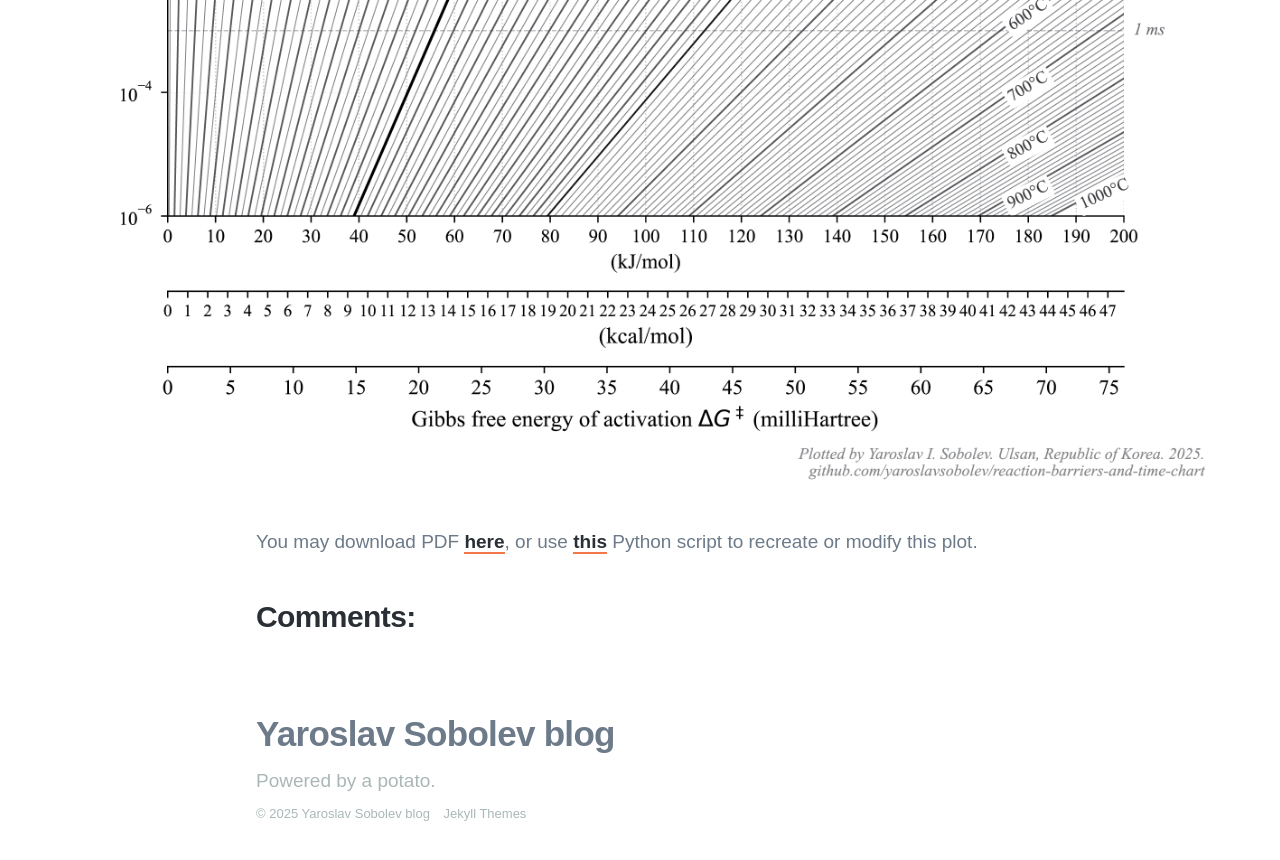
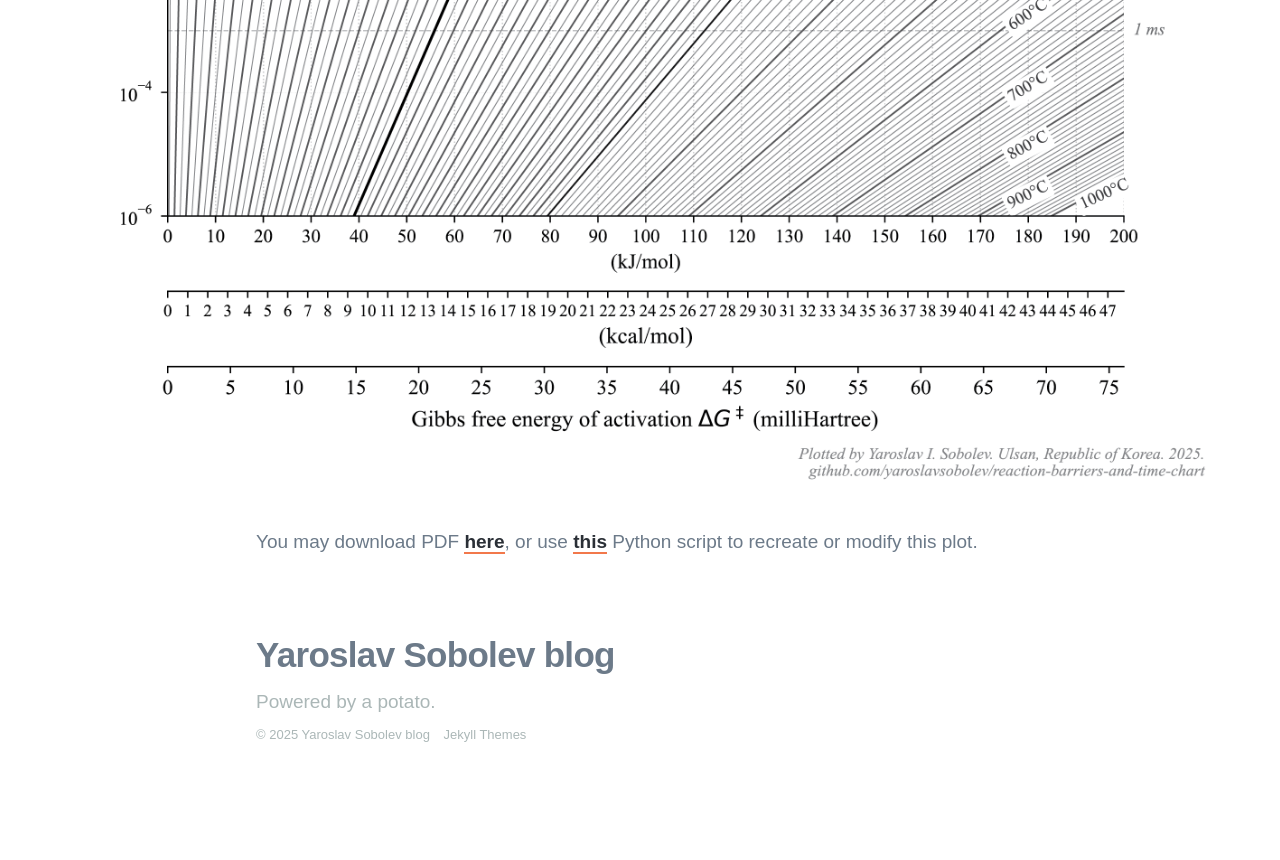
Before and after one commit to yaroslavsobolev/pages, a Jekyll site: the page built from _projects/2025-reaction-rate-as-a-function-of-activation-free-energy-and-temperature.md, in a window 1280 px wide and 900 px high, scrolled down 1421 px. Shown: the top 860 px of the window. Built offline with Jekyll 4.4.1, drawn with Linux system fonts in a browser that asks for light colours; nearby versions of some CDN libraries; some web fonts are replaced; comment, search, counter and statistics services are not loaded; after the commit the page ends 2242 px from its top, so only the background shows below that.

```diff
--- a/_projects/2025-reaction-rate-as-a-function-of-activation-free-energy-and-temperature.md
+++ b/_projects/2025-reaction-rate-as-a-function-of-activation-free-energy-and-temperature.md
@@ -12,5 +12,3 @@
 ![](https://yaroslavsobolev.github.io/pages/images/reaction-barriers/eyring_landscape.png)
 
 You may download PDF [here](https://github.com/yaroslavsobolev/reaction-barriers-and-time-chart/blob/main/eyring_landscape.pdf), or use [this](https://github.com/yaroslavsobolev/reaction-barriers-and-time-chart/blob/main/make_the_chart.py) Python script to recreate or modify this plot.
-
-### Comments:
```
